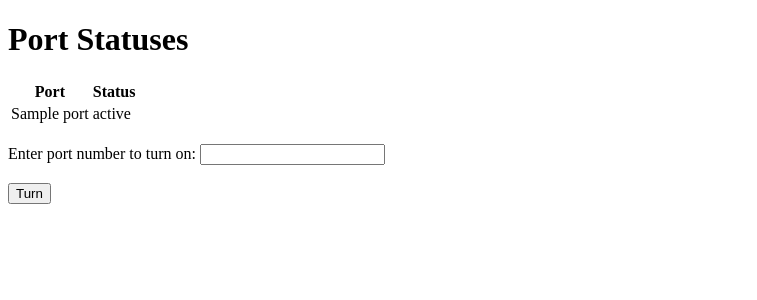
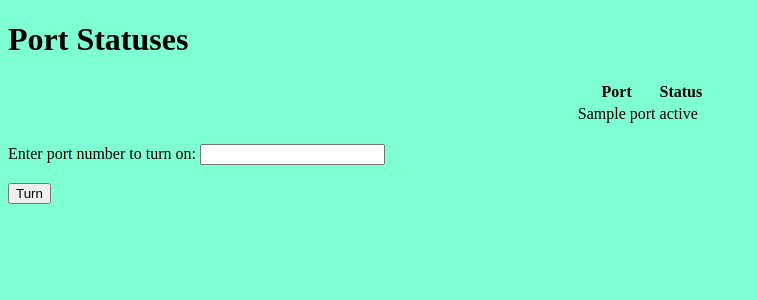
Before and after one commit to modouktouray/NetApp, a Flask app: template templates/index.html in a window 1280 px wide. Shown: the top 300 px of the page, without its empty margins (0-757 px from the left). Run offline with Flask 3, Linux system fonts and the light colour scheme; the template is opened without the code that fills it: most values are stand-ins (such as "Sample title", 1, 10 or a date in 2020).

Commit message:
did some few styling

```diff
--- a/app.py
+++ b/app.py
@@ -15,7 +15,7 @@ device = {
 def get_port_statuses():
     with ConnectHandler(**device) as conn:
         # Send the "show interface" command and get the output
-        output = conn.send_command("show interfaces")
+        output = conn.send_command("show interface brief")
         # Parse the output to find the port statuses
         statuses = {}
         port = ""
--- a/static/style.css
+++ b/static/style.css
@@ -0,0 +1,7 @@
+body{
+    background-color: aquamarine;
+}
+.center {
+    margin-left: auto;
+    margin-right: auto;
+  }
--- a/templates/index.html
+++ b/templates/index.html
@@ -2,10 +2,11 @@
 <html>
 <head>
     <title>Port Statuses</title>
+    <link rel="stylesheet" type="text/css" href="{{ url_for('static', filename='style.css') }}">
 </head>
 <body>
         <h1>Port Statuses</h1>
-    <table>
+        <table class="center">
             <tr>
                 <th>Port</th>
                 <th>Status</th>
```
Lines whose indentation alone changed are shown as unchanged.
